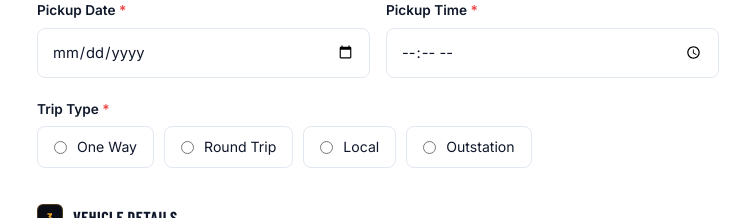
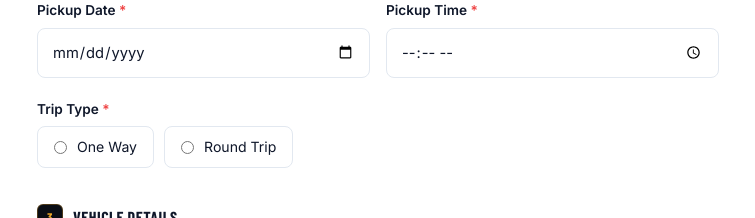
Before and after one commit to mbharani042004-cloud/acting_driver_site, a React (Vite) app: page /book-driver in a window 1280 px wide. Shown: the part 920-1138 px from the top of the page, without its empty margins (262-1017 px from the left). Built offline with nearby package versions, Linux system fonts and the light colour scheme.

Commit message:
Update Trip Type with nested Local/Outstation options and dynamic fields

```diff
--- a/src/pages/BookingForm.jsx
+++ b/src/pages/BookingForm.jsx
@@ -9,7 +9,7 @@ export default function BookingForm() {
   const [form, setForm] = useState({
     fullName: '', mobile: '', whatsapp: '', email: '',
     pickup: '', drop: '', pickupDate: '', pickupTime: '',
-    tripType: '', foodFacility: '', stayFacility: '', vehicleType: '', vehicleModel: '',
+    tripType: '', subTripType: '', foodFacility: '', stayFacility: '', vehicleType: '', vehicleModel: '',
     transmission: [], driverRequired: '', otherDuration: '', returnDate: '', returnTime: '',
     notes: '',
   });
@@ -145,7 +145,7 @@ export default function BookingForm() {
             <div className="form-group">
               <label>Trip Type <span className="req">*</span></label>
               <div className="radio-group">
-                {['One Way', 'Round Trip', 'Local', 'Outstation'].map((t) => (
+                {['One Way', 'Round Trip'].map((t) => (
                   <label key={t} className="radio-option">
                     <input type="radio" name="tripType" value={t} checked={form.tripType === t} onChange={handleChange} required />
                     {t}
@@ -154,7 +154,27 @@ export default function BookingForm() {
               </div>
             </div>
 
-            {(form.tripType === 'Round Trip' || form.tripType === 'Outstation') && (
+            {form.tripType && (
+              <div className="form-group" style={{ marginTop: '12px' }}>
+                <div className="radio-group">
+                  {['Local', 'Outstation'].map((st) => (
+                    <label key={st} className="radio-option">
+                      <input
+                        type="radio"
+                        name="subTripType"
+                        value={st}
+                        checked={form.subTripType === st}
+                        onChange={handleChange}
+                        required
+                      />
+                      {st}
+                    </label>
+                  ))}
+                </div>
+              </div>
+            )}
+
+            {form.tripType === 'Round Trip' && (
               <div className="form-row">
                 <div className="form-group">
                   <label>Return Date <span className="req">*</span></label>
@@ -167,7 +187,7 @@ export default function BookingForm() {
               </div>
             )}
 
-            {form.tripType === 'Outstation' && (
+            {form.subTripType === 'Outstation' && (
               <div className="form-row">
                 <div className="form-group">
                   <label>Food Facility <span className="req">*</span></label>
--- a/src/services/submitToSheets.js
+++ b/src/services/submitToSheets.js
@@ -34,8 +34,13 @@ export async function submitBookingRequest(data) {
       ? `Other: ${data.otherDuration}`
       : data.driverRequired;
 
+  const tripTypeValue = data.subTripType
+    ? `${data.tripType} (${data.subTripType})`
+    : data.tripType;
+
   return postToSheet('Booking', {
     ...data,
+    tripType: tripTypeValue,
     driverRequired: driverRequiredValue,
     transmission: Array.isArray(data.transmission) ? data.transmission.join(', ') : data.transmission,
     date: new Date().toLocaleDateString('en-IN'),
```
